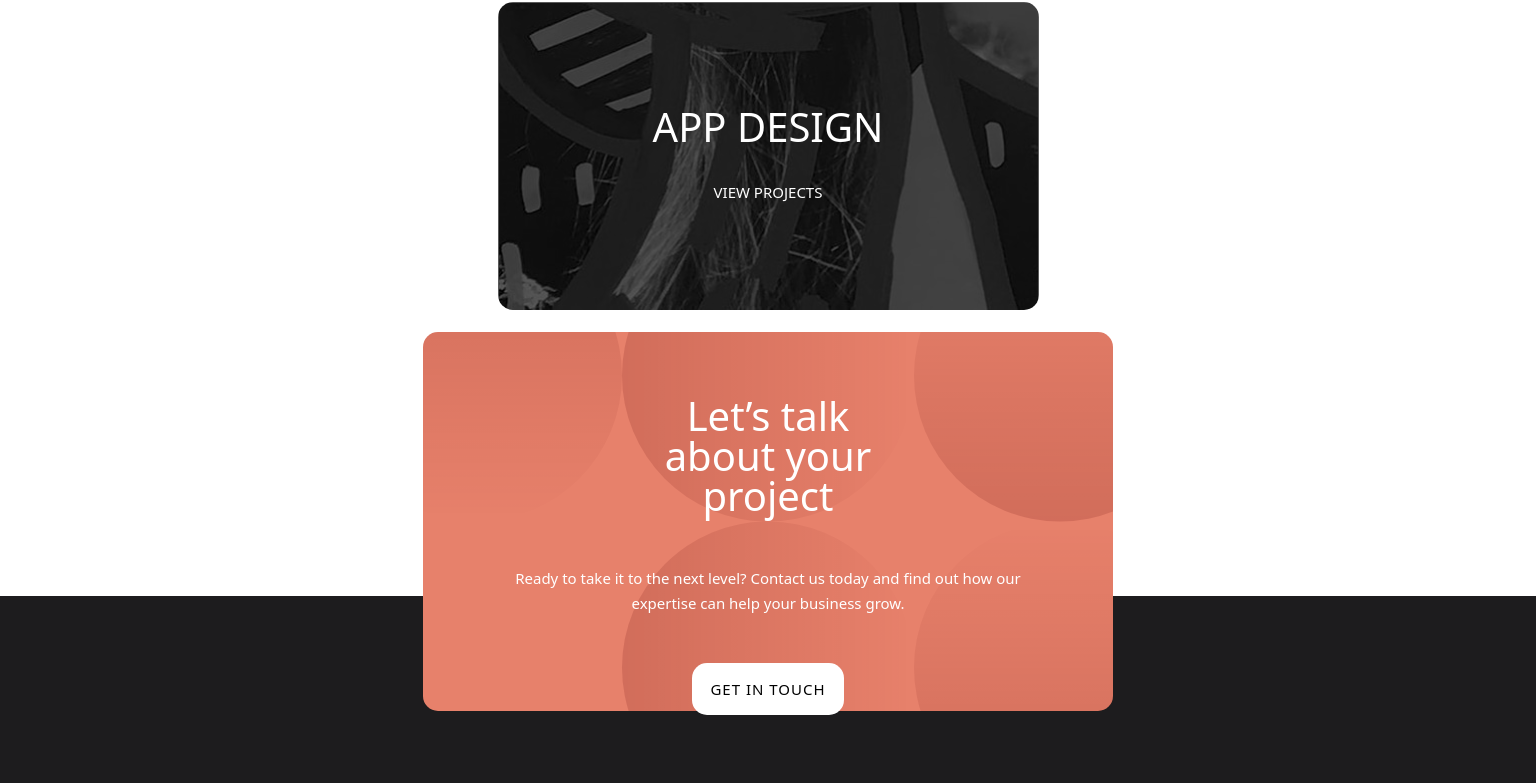
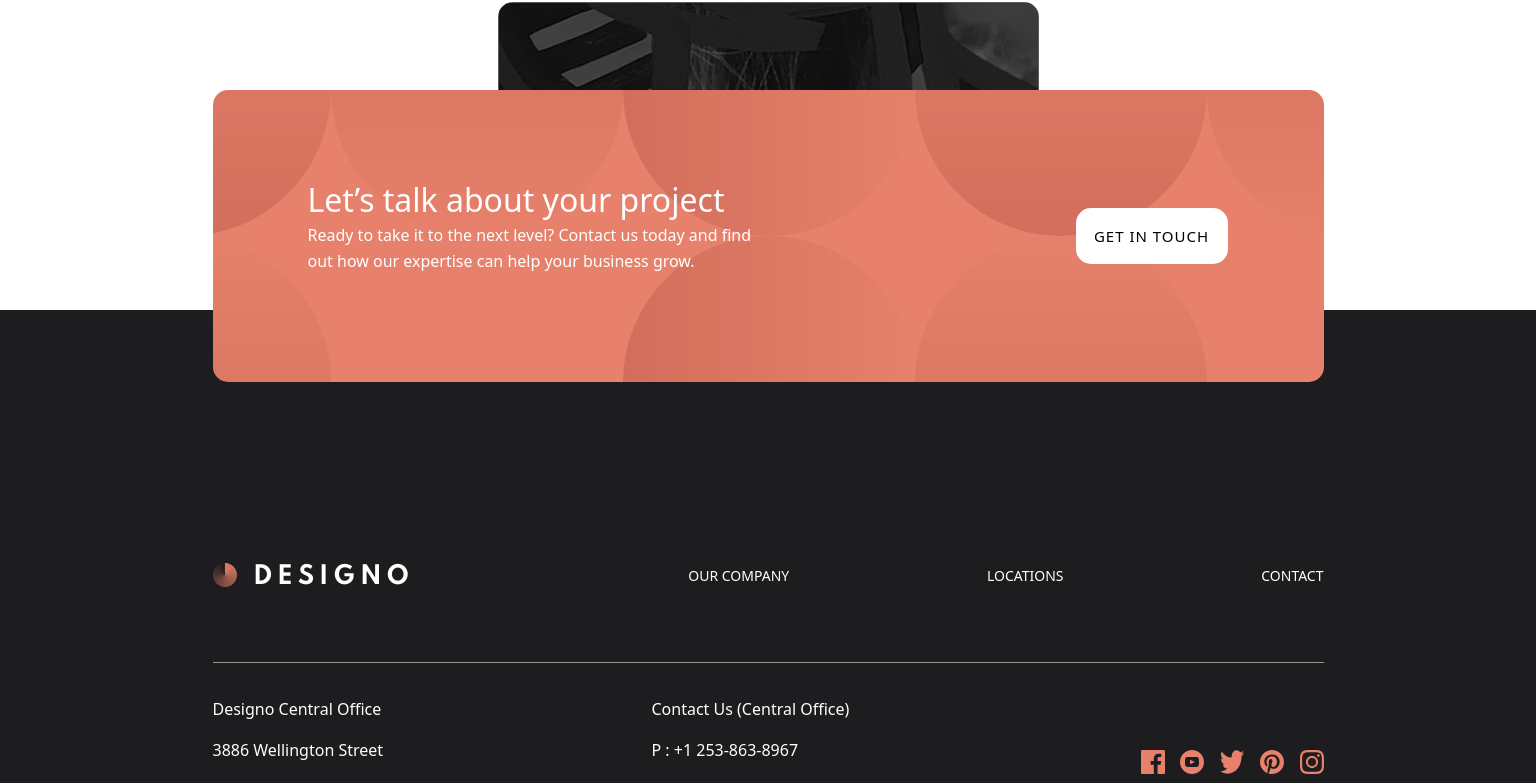
Before and after one commit to TedJenkler/Multi-Page-Website, a React (Create React App) app: page /graphicdesign in a window 1536 px wide. Shown: the part 2239-3022 px from the top of the page. Built offline with nearby package versions, Linux system fonts and the light colour scheme.

Commit message:
hero-footer mobile, tablet and desktop

```diff
--- a/src/Components.js/Footer.js
+++ b/src/Components.js/Footer.js
@@ -12,8 +12,10 @@ const Footer = () => {
                 <div className="footer">
                     <div className="hero-footer">
                         <div className="hero-footertextfield">
+                            <div className="responsive-herofooter">
                             <h1>Let’s talk about your project</h1>
                             <p>Ready to take it to the next level? Contact us today and find out how our expertise can help your business grow.</p>
+                            </div>
                             <Link to="/contact">GET IN TOUCH</Link>
                         </div>
                     </div>
--- a/src/index.css
+++ b/src/index.css
@@ -410,14 +410,14 @@ a {
   margin: 64px 24px 64px 24px;
 }
 
-.hero-footertextfield > h1 {
+.hero-footertextfield > div > h1 {
   font-size: 32px;
   text-align: center;
   margin-bottom: 6px;
   line-height: 32px;
 }
 
-.hero-footertextfield > p {
+.hero-footertextfield > div > p {
   font-size: 15px;
   text-align: center;
   line-height:  25px;
@@ -880,12 +880,12 @@ input:focus {
     align-items: center;
   }
 
-  .textfield-hero > h1 {
+  .textfield-hero > div > h1 {
     font-size: 48px;
     line-height: 48px;
   }
 
-  .textfield-hero > p {
+  .textfield-hero > div > p {
     text-align: center;
     font-size: 1.06em;
     line-height: 26px;
@@ -1524,9 +1524,8 @@ input:focus {
   /* Footer */
 
   .footer {
-    max-width: 100%;
-    min-height: 687px;
-    margin: 19.06em 0 0 0;
+    height: 1061px;
+    margin: 0;
   }
 
   .stylefooter {
@@ -1546,93 +1545,55 @@ input:focus {
   }
 
   .footer-textfield {
-    height: 177px;
-    width: 690px;
+    width: 1111px;
     margin: 253px auto 0 auto;
     display: flex;
     flex-direction: column;
     align-items: center;
   }
 
-  .footer-textfield > div > a > img {
-    height: 27px;
-    width: 202px;
-    margin: 0 118px 0 0;
-  }
-
-  #h2-1 {
-    font-size: 14px;
-    margin-right: 42px;
-  }
-
-  #h2-2 {
-    font-size: 14px;
-    margin-right: 42px;
-    margin: 0 42px 0 0;
-  }
-
-  #h2-3 {
-    font-size: 14px;
+  .responsive-footer2 {
+    justify-content: space-between;
+    align-items: flex-end;
+  }
+
+  /* Hero Footer */
+
+  .hero-footer {
+    width: 1111px;
+    height: 292px;
+    top: -220px;
     margin: 0;
-  }
-
-  .responsive-footer2 {
-    display: flex;
+    background-image: url(./assets/shared/tablet/bg-pattern-design-pages-intro-tablet.svg);
+    background-position: center;
+  }
+
+  .responsive-herofooter {
+    margin: 72px 0 72px 95px;
+    width: 459px;
+  }
+
+  .hero-footertextfield {
     width: 100%;
+    height: 100%;
     flex-direction: row;
-    margin-top: 72px;
-    margin-left: 0;
-    border-top: 1px solid #979797;
-    padding-top: 33px;
-  }
-
-  .footertext {
-    width: 223px;
-    height: 78px;
-    display: flex;
-    flex-direction: column;
-    font-size: 16px;
-    margin: 0 39px 0 0;
+    margin: 64px auto 64px auto;
+    justify-content: space-between;
+  }
+
+  .hero-footertextfield > div > h1 {
+    text-align: start;
+    width: 459px;
+  }
+
+  .hero-footertextfield > div > p {
+    font-size: 16px;
     text-align: start;
     line-height: 26px;
   }
 
-  .socialicon-area {
-    margin: 2em 0 0 50px;
-    display: flex;
-  }
-  /* Hero Footer */
-
-  .hero-footer {
-    width: 690px;
-    height: 25.26em;
-    position: absolute;
-    top: -264px;
-    margin-left: auto;
-    margin-right: auto;
-    background-image: url(./assets/shared/tablet/bg-pattern-design-pages-intro-tablet.svg);
-    background-position: center;
-  }
-
-  .hero-footertextfield {
-    width: 573px;
-    height: 251px;
-    display: flex;
-    margin: 64px auto 64px auto;
-  }
-
-  .hero-footertextfield > h1 {
-    font-size: 40px;
-    text-align: center;
-    margin-bottom: 50px;
-    line-height: 40px;
-    width: 279px;
-  }
-
-  .hero-footertextfield > p {
-    font-size: 15px;
-    text-align: center;
-    line-height:  25px;
+  .hero-footertextfield > a {
+    margin: 118px 96px 118px;
   }
 
   /* About Page */
```
